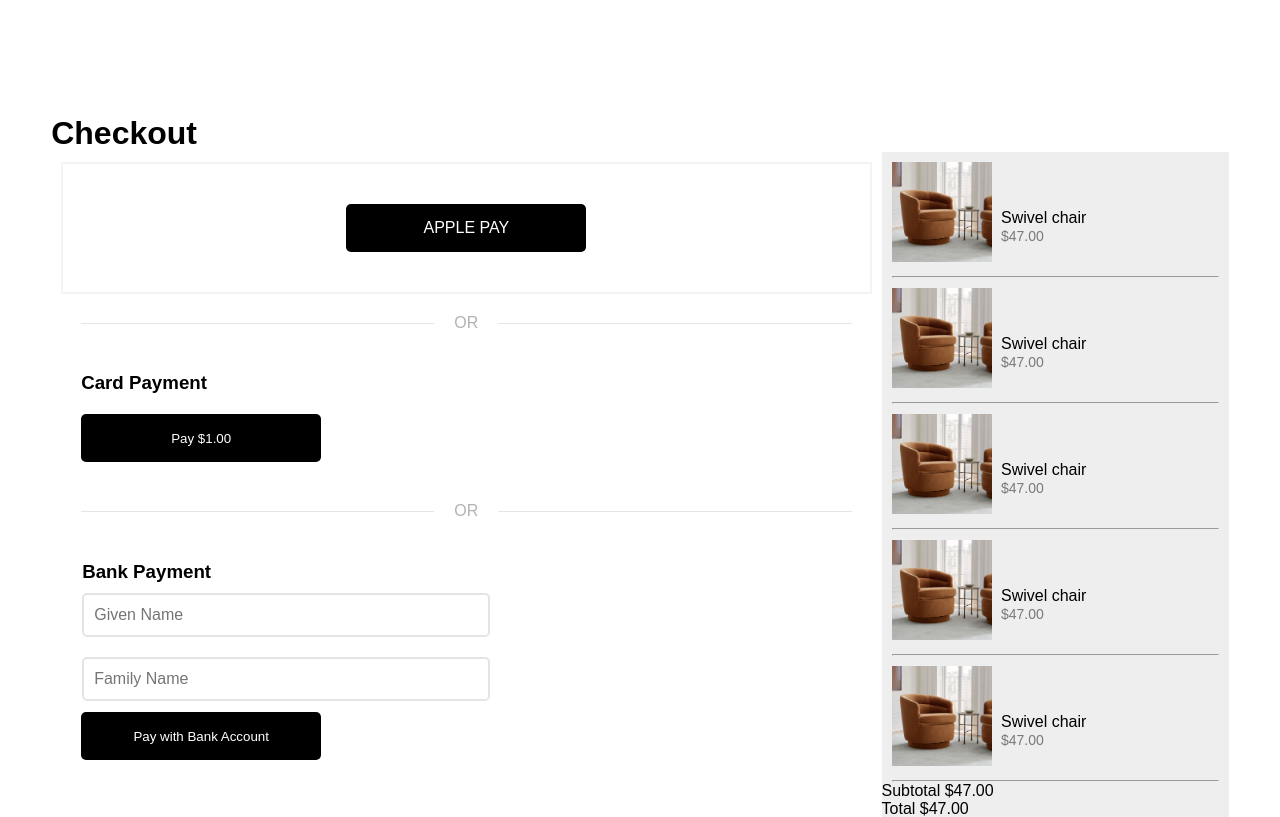
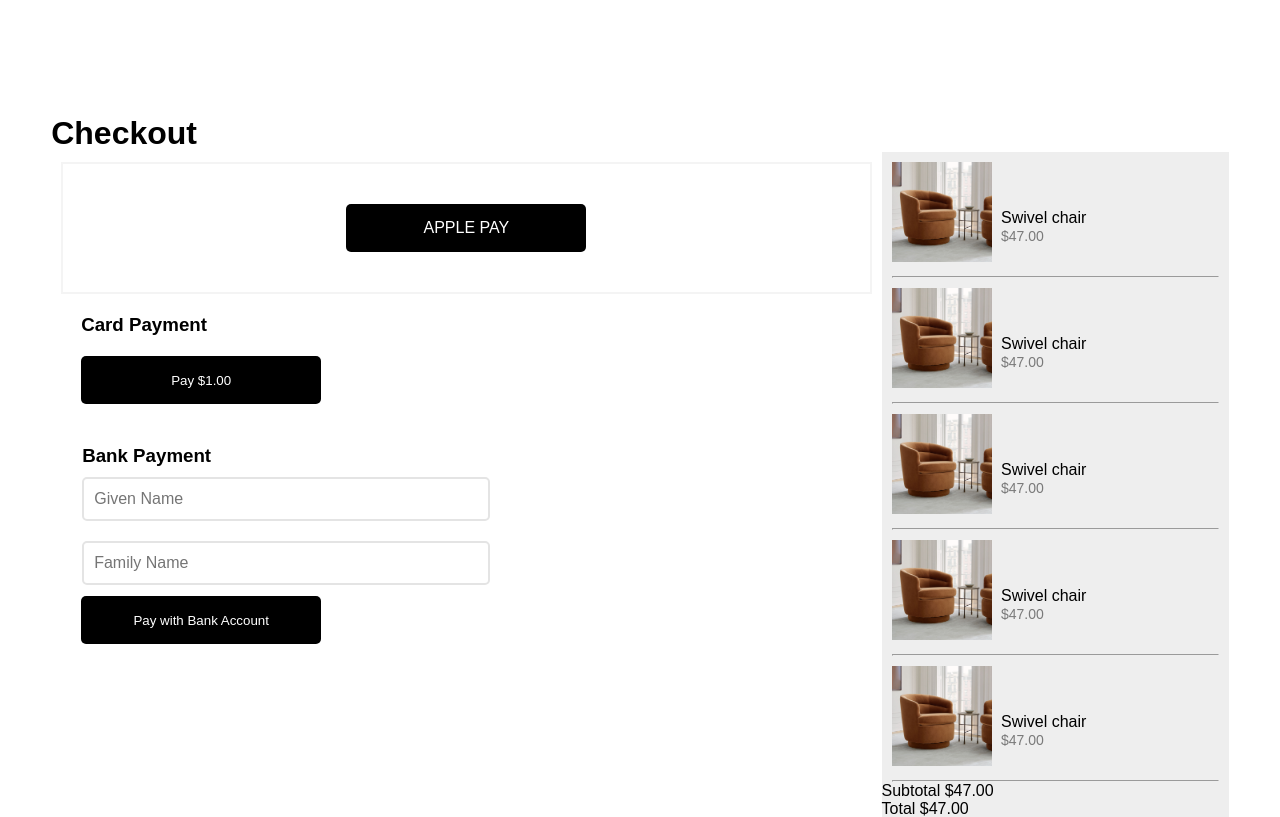
Before and after one commit to Seid27/square_payment, a Flask app: page / in a window 1280 px wide. Shown: the top 817 px of the page. Run offline with Flask 3, Linux system fonts and the light colour scheme; some libraries are stand-ins or nearby versions.

Commit message:
styling changes

```diff
--- a/static/css/style.css
+++ b/static/css/style.css
@@ -75,7 +75,6 @@ fieldset{
     flex-basis: 100%;
     align-items: center;
     color: rgba(101, 101, 101, 0.5);
-    margin: 20px 0px;
 }
 .hr:before,
 .hr:after {
@@ -85,7 +84,6 @@ fieldset{
     height: 1px;
     font-size: 0px;
     line-height: 0px;
-    margin: 0px 20px;
 }
 
 /* .flex-item-pay-btn{
--- a/templates/checkout.html
+++ b/templates/checkout.html
@@ -59,7 +59,7 @@
             </div>
 
             <!-- card Payment -->
-            <div class="hr">OR</div>
+            <!-- <div class="hr">OR</div> -->
             <form class="card-payment-form" id="payment-form">
                 <h3>Card Payment</h3>
                 <div id="card-container"></div>
@@ -67,7 +67,7 @@
             </form>
 
             <!-- Bank Payment -->
-            <div class="hr">OR</div>
+            <!-- <div class="hr">OR</div> -->
             <form class="ach-payment-form" id="payment-form">
                 <fieldset class="buyer-inputs">
                 <h3>Bank Payment</h3>
```
